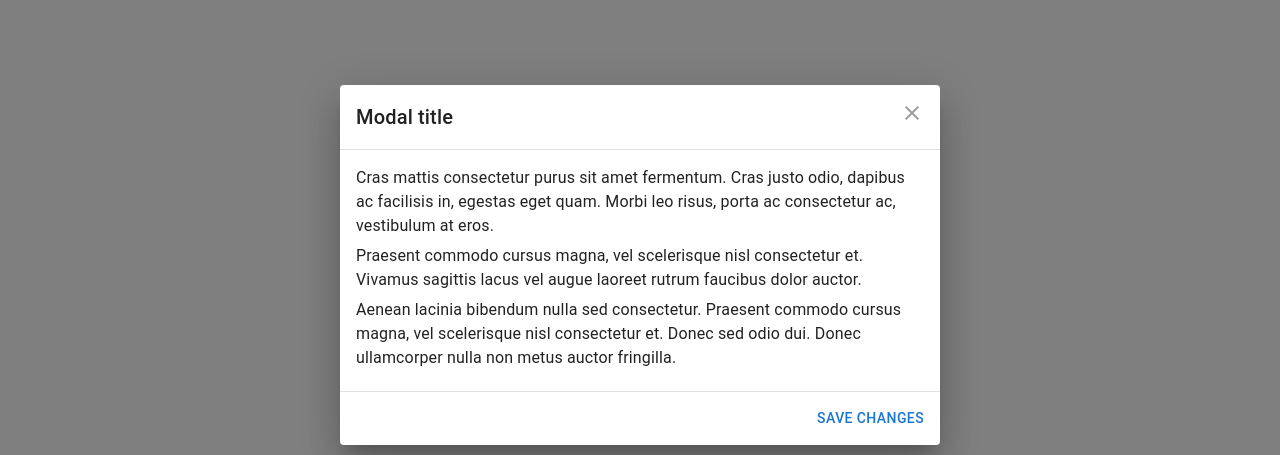
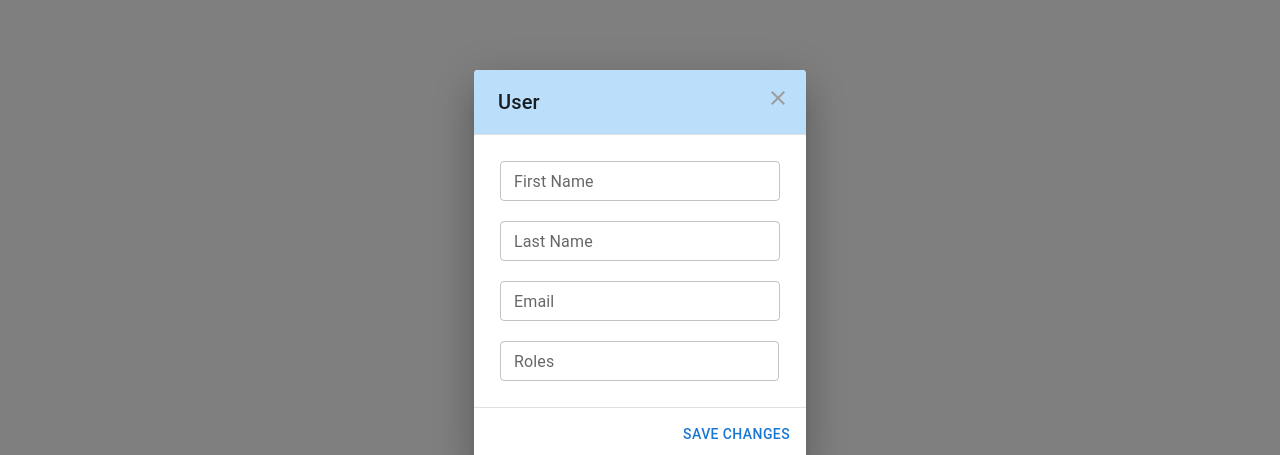
Before and after one commit to tetianalunyk/WebEducationalCourse.Web, a React (Create React App) app: page / in a window 1280 px wide. Both pictures are taken after a click on the button "NEW". Shown: the part 135-590 px from the top of the page. Built offline with nearby package versions, Linux system fonts and the light colour scheme; no server answers.

Commit message:
Add modal for editing/creating user.

```diff
--- a/src/components/UserCreateUpdateModal/UserCreateUpdateModal.jsx
+++ b/src/components/UserCreateUpdateModal/UserCreateUpdateModal.jsx
@@ -1,4 +1,4 @@
-import * as React from 'react';
+import React, { useState, useEffect } from 'react';
 import PropTypes from 'prop-types';
 import Button from '@mui/material/Button';
 import { styled } from '@mui/material/styles';
@@ -8,7 +8,12 @@ import DialogContent from '@mui/material/DialogContent';
 import DialogActions from '@mui/material/DialogActions';
 import IconButton from '@mui/material/IconButton';
 import CloseIcon from '@mui/icons-material/Close';
-import Typography from '@mui/material/Typography';
+import TextField from '@mui/material/TextField';
+import Autocomplete, { createFilterOptions } from '@mui/material/Autocomplete';
+import { usersService } from '../../services/UsersService';
+import Box from '@mui/material/Box';
+
+const filter = createFilterOptions();
 
 const BootstrapDialog = styled(Dialog)(({ theme }) => ({
   '& .MuiDialogContent-root': {
@@ -20,6 +25,7 @@ const BootstrapDialog = styled(Dialog)(({ theme }) => ({
 }));
 function BootstrapDialogTitle(props) {
   const { children, onClose, ...other } = props;
+
 
   return (
     <DialogTitle sx={{ m: 0, p: 2 }} {...other}>
@@ -48,40 +54,162 @@ BootstrapDialogTitle.propTypes = {
 };
 
 export default function UserCreateUpdateModal(props) {
-    const { isVisible, onClose } = props;
+  const { isVisible, onClose, initialUser } = props;
+  const [value, setValue] = useState(null);
+  const [allRoles, setAllRoles] = useState();
+  const [editedUser, setEditedUser] = useState();
+
+  const handleClose = () => {
+    setEditedUser(null);
+    onClose();
+  };
+
+  const handleSubmit = async () => {
+    const userToUpdate = { ...editedUser };
+    userToUpdate.roles = editedUser.roles?.map(role => role.id);
+    if (initialUser) {
+      const updatedUser = await usersService.updateUser(userToUpdate);
+      if (updatedUser.id) {
+        handleClose();
+      }
+    } else {
+      const createdUser = await usersService.createUser(userToUpdate);
+      if (createdUser.id) {
+        handleClose();
+      }
+    }
+
+
+  };
+
+  const handleFisrtNameChange = (e) => {
+    setEditedUser((x) => ({
+      ...x,
+      'firstName': e.target.value
+    }))
+  };
+
+  const handleLastNameChange = (e) => {
+    setEditedUser((x) => ({
+      ...x,
+      'lastName': e.target.value
+    }))
+  };
+
+  const handleEmailChange = (e) => {
+    setEditedUser((x) => ({
+      ...x,
+      'email': e.target.value
+    }))
+  };
+
+  const addNewRole = async (data) => {
+    const isRoleExist = allRoles.find(el => el.name === data.name);
+    if (!isRoleExist) {
+      const newRole = await usersService.addNewRole(data);
+      if (newRole && newRole.name) {
+        allRoles.push(newRole);
+      }
+    }
+  };
+
+  useEffect(() => {
+    if (initialUser)
+      setEditedUser(structuredClone(initialUser));
+  }, [initialUser, isVisible]);
+
+  useEffect(() => {
+    const fetchAllRoles = async () => {
+      await usersService.getAllRoles()
+        .then((data) => setAllRoles(data));
+    };
+
+    if (isVisible)
+      fetchAllRoles();
+  }, [isVisible, value]);
+
   return (
     <div>
-
+      <Box
+        component="form">
         <BootstrapDialog
-        onClose={onClose}
+          onClose={handleClose}
           aria-labelledby="customized-dialog-title"
           open={isVisible}
         >
-        <BootstrapDialogTitle id="customized-dialog-title" onClose={onClose}>
-          Modal title
+          <BootstrapDialogTitle id="customized-dialog-title" onClose={handleClose} sx={{ background: '#bbdefb' }}>
+            User
           </BootstrapDialogTitle>
-        <DialogContent dividers>
-          <Typography gutterBottom>
-            Cras mattis consectetur purus sit amet fermentum. Cras justo odio,
-            dapibus ac facilisis in, egestas eget quam. Morbi leo risus, porta ac
-            consectetur ac, vestibulum at eros.
-          </Typography>
-          <Typography gutterBottom>
-            Praesent commodo cursus magna, vel scelerisque nisl consectetur et.
-            Vivamus sagittis lacus vel augue laoreet rutrum faucibus dolor auctor.
-          </Typography>
-          <Typography gutterBottom>
-            Aenean lacinia bibendum nulla sed consectetur. Praesent commodo cursus
-            magna, vel scelerisque nisl consectetur et. Donec sed odio dui. Donec
-            ullamcorper nulla non metus auctor fringilla.
-          </Typography>
+          <DialogContent sx={{ display: 'inline-grid' }} dividers>
+            <TextField id="firstName" sx={{ margin: '10px' }} size="small" label="First Name" variant="outlined" onChange={handleFisrtNameChange} value={editedUser?.firstName} />
+            <TextField id="lastName" sx={{ margin: '10px' }} size="small" label="Last Name" variant="outlined" onChange={handleLastNameChange} value={editedUser?.lastName} />
+            <TextField id="email" sx={{ margin: '10px' }} size="small" label="Email" variant="outlined" onChange={handleEmailChange} value={editedUser?.email} />
+            <Autocomplete
+              size="small"
+              value={value}
+              onChange={(event, newValue) => {
+                if (typeof newValue === 'string') {
+                  setValue({
+                    name: newValue,
+                  });
+                } else if (newValue && newValue.inputValue) {
+                  const newRole = {
+                    name: newValue.inputValue,
+                  };
+                  addNewRole(newRole);
+                  // Create a new value from the user input
+                  setValue(newRole);
+                } else {
+                  setValue(newValue);
+                }
+              }}
+              filterOptions={(options, params) => {
+                const filtered = filter(options, params);
+
+                const { inputValue } = params;
+                // Suggest the creation of a new value
+                const isExisting = options.some((option) => inputValue === option.name);
+                if (inputValue !== '' && !isExisting) {
+                  filtered.push({
+                    inputValue,
+                    name: `Add "${inputValue}"`,
+                  });
+                }
+
+                return filtered;
+              }}
+              selectOnFocus
+              clearOnBlur
+              handleHomeEndKeys
+              id="free-solo-with-text-demo"
+              options={allRoles}
+              getOptionLabel={(option) => {
+                // Value selected with enter, right from the input
+                if (typeof option.name === 'string') {
+                  return option.name;
+                }
+                // Add "xxx" option created dynamically
+                if (option.inputValue) {
+                  return option.inputValue;
+                }
+                // Regular option
+                return option.name;
+              }}
+              renderOption={(props, option) => <li {...props}>{option.name}</li>}
+              sx={{ width: 300 }}
+              freeSolo
+              renderInput={(params) => (
+                <TextField sx={{ margin: '10px', width: '93%' }} {...params} label="Roles" />
+              )}
+            />
           </DialogContent>
           <DialogActions>
-          <Button autoFocus onClick={onClose}>
+            <Button autoFocus onClick={handleSubmit}>
               Save changes
             </Button>
           </DialogActions>
         </BootstrapDialog>
+      </Box>
     </div>
   );
 }
--- a/src/components/UsersList/UserList.jsx
+++ b/src/components/UsersList/UserList.jsx
@@ -22,6 +22,7 @@ const StyledTableCell = styled(TableCell)(({ theme }) => ({
     },
     [`&.${tableCellClasses.body}`]: {
         fontSize: 14,
+        'white-space': 'pre',
     },
 }));
 
@@ -39,18 +40,20 @@ export default function UserList() {
     const [open, setOpen] = useState(false);
     const [users, setUsers] = useState();
     const [isConfirmOpen, setConfirmOpen] = useState(false);
-    const [selectedUserId, setSelectedUserId] = useState();
+    const [selectedUser, setSelectedUser] = useState(null);
 
-    const handleClickOpen = () => {
+    const handleClickOpen = (user) => {
         setOpen(true);
+        setSelectedUser(user);
     };
     const handleClose = () => {
         setOpen(false);
+        setSelectedUser(null);
     };
 
-    const handleConfirmOpen = (id) => {
+    const handleConfirmOpen = (user) => {
+        setSelectedUser(user);
         setConfirmOpen(true);
-        setSelectedUserId(id);
     };
 
     const handleConfirmClose = () => {
@@ -58,18 +61,18 @@ export default function UserList() {
     };
 
     const handleConfirm = async () => {
-        if (selectedUserId)
-            await usersService.deleteUserById(selectedUserId);
+        if (selectedUser)
+            await usersService.deleteUserById(selectedUser.id);
         setConfirmOpen(false);
     };
 
     const renderRowActions = (row) => {
         return (
             <div align='center'>
-                <IconButton aria-label="Example" onClick={handleClickOpen}>
+                <IconButton aria-label="Example" onClick={() => handleClickOpen(row)}>
                     <CreateIcon color="info" />
                 </IconButton>
-                <IconButton aria-label="Example" onClick={() => handleConfirmOpen(row.id)}>
+                <IconButton aria-label="Example" onClick={() => handleConfirmOpen(row)}>
                     <DeleteForeverIcon color="primary" />
                 </IconButton>
             </div>
@@ -88,7 +91,7 @@ export default function UserList() {
 
     return (
         <>
-            <Button variant="outlined" onClick={handleClickOpen}>
+            <Button variant="outlined" onClick={() => setOpen(true)}>
                 New
             </Button>
             <TableContainer sx={{ width: '90%', margin: 'auto' }} component={Paper}>
@@ -112,14 +115,14 @@ export default function UserList() {
                                 <StyledTableCell align="center">{user.firstName}</StyledTableCell>
                                 <StyledTableCell align="center">{user.lastName}</StyledTableCell>
                                 <StyledTableCell align="center">{user.email}</StyledTableCell>
-                                <StyledTableCell align="center">{user.roles.map(r => r.name)}</StyledTableCell>
+                                <StyledTableCell align="center">{user.roles.map(r => `${r.name}\n`)}</StyledTableCell>
                                 <StyledTableCell align="center" component={() => renderRowActions(user)}></StyledTableCell>
                             </StyledTableRow>
                         ))}
                     </TableBody>
                 </Table>
             </TableContainer>
-            <UserCreateUpdateModal isVisible={open} onClose={handleClose} />
+            <UserCreateUpdateModal isVisible={open} onClose={handleClose} initialUser={selectedUser} />
             <Confirm
                 cancel='Cancel'
                 confirm='Delete'
--- a/src/services/UsersService.js
+++ b/src/services/UsersService.js
@@ -3,6 +3,14 @@ const baseUrl = 'https://localhost:5001/api/'
 export const usersService = {
     getAllUsers: async () => {
         const response = await fetch(baseUrl + 'users', {
+            method: "get"
+        });
+
+        return response.json();
+    },
+
+    getAllRoles: async () => {
+        const response = await fetch(baseUrl + 'users/roles', {
             method: "get"
         });
 
@@ -15,5 +23,41 @@ export const usersService = {
         });
 
         return response;
+    },
+
+    addNewRole: async (data) => {
+        const response = await fetch(baseUrl + 'users/roles', {
+            method: "post",
+            headers: {
+                "Content-Type": "application/json"
+            },
+            body: JSON.stringify(data)
+        });
+
+        return response.json();
+    },
+
+    updateUser: async (data) => {
+        const response = await fetch(baseUrl + 'users/' + data.id, {
+            method: "put",
+            headers: {
+                "Content-Type": "application/json"
+            },
+            body: JSON.stringify(data)
+        });
+
+        return response.json();
+    },
+
+    createUser: async (data) => {
+        const response = await fetch(baseUrl + 'users/', {
+            method: "post",
+            headers: {
+                "Content-Type": "application/json"
+            },
+            body: JSON.stringify(data)
+        });
+
+        return response.json();
     }
 }
```
Lines whose indentation alone changed are shown as unchanged.
